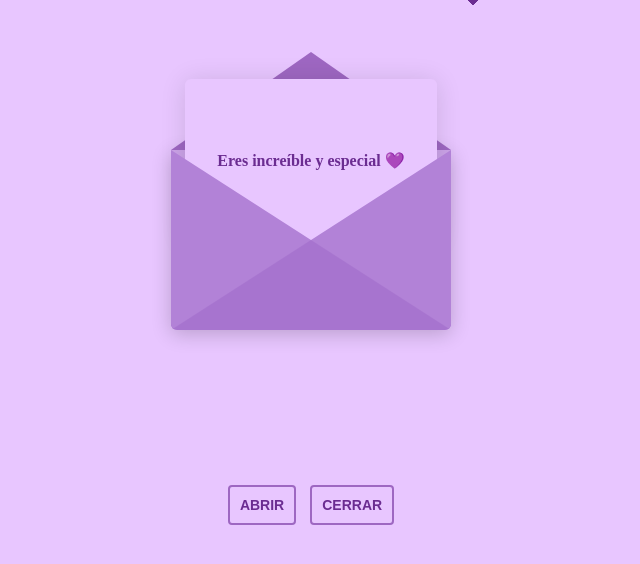
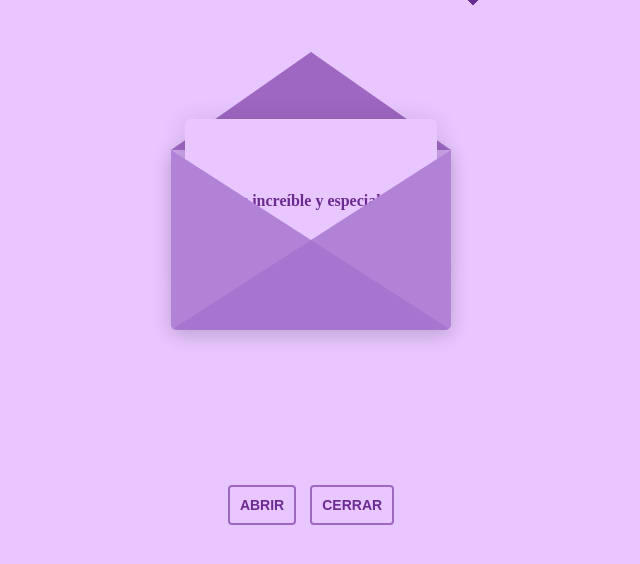
Before and after one commit to GenjiGH/14FB, a plain HTML site: page index.html in a window 1280 px wide. Both pictures are taken after a click on the button "ABRIR". Shown: the whole page, without its empty margins (329-969 px from the left). Drawn offline with nearby package versions, Linux system fonts and the light colour scheme.

Commit message:
Add files via upload

```diff
--- a/style.css
+++ b/style.css
@@ -84,7 +84,7 @@ body {
 }
 
 .open .letter {
-  transform: translateY(-80px);
+  transform: translateY(-40px);
   transition: transform 0.4s 0.6s ease, z-index 0.6s;
   z-index: 2;
 }
```
